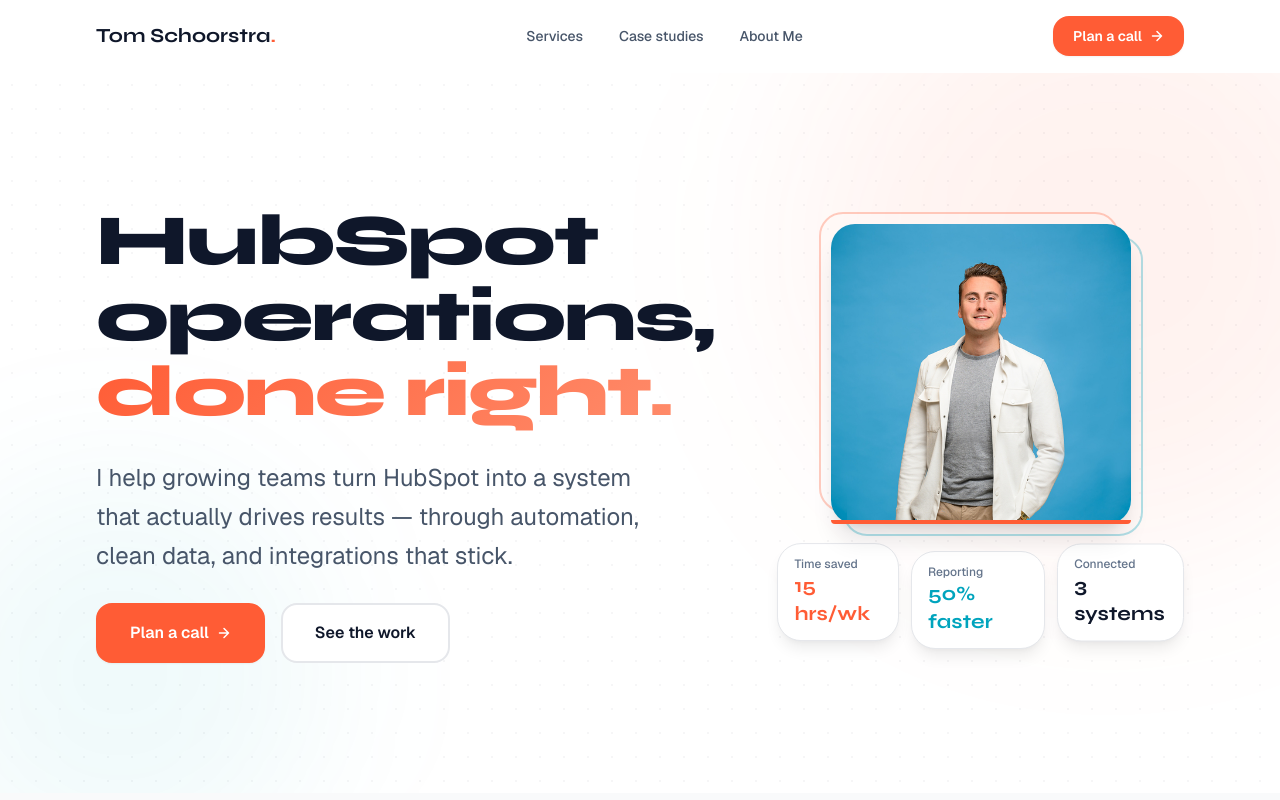
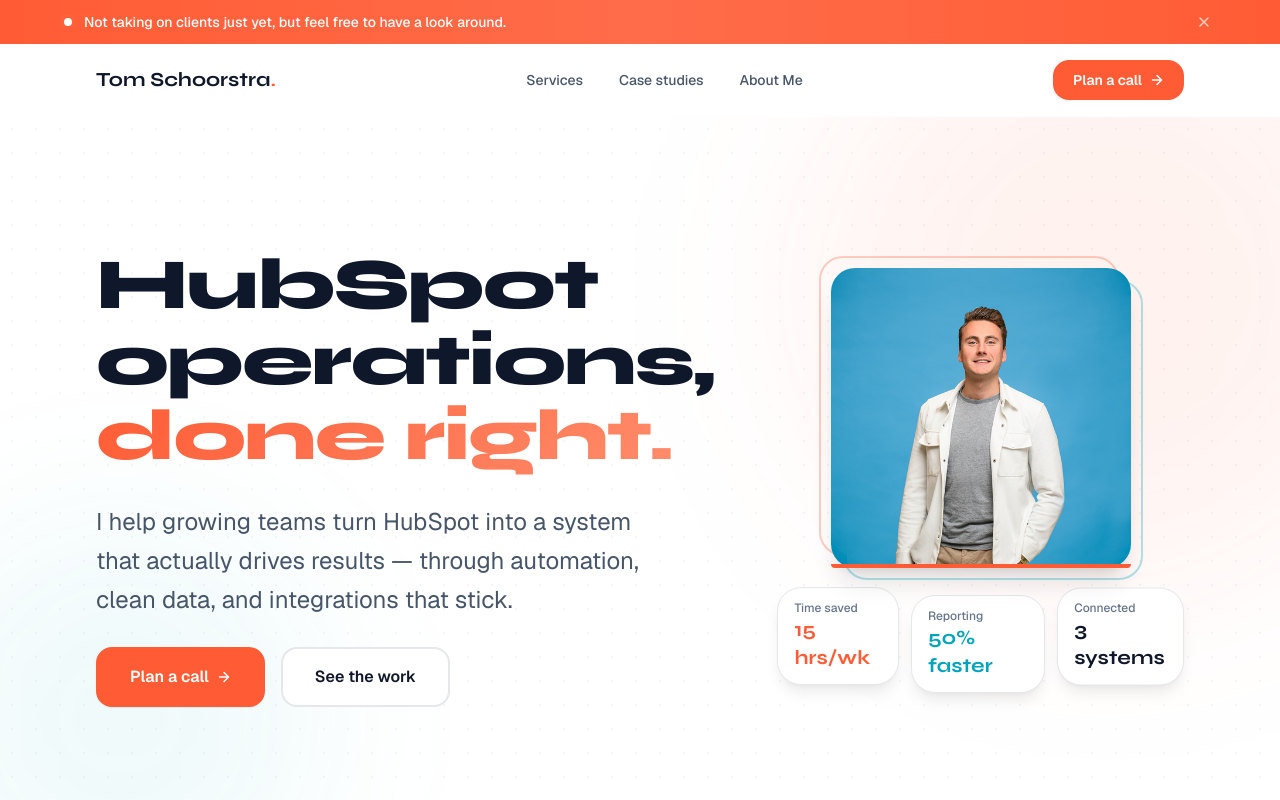
Before and after one commit to TomSchoorstra/hubspot-contractor-site, a Next.js app: page / in a window 1280 px wide. Shown: the top 800 px of the page. Built offline with nearby package versions, Linux system fonts and the light colour scheme.

Commit message:
Add dismissable announcement banner
Orange banner at top of every page with pulsing dot and
close button. Dismiss state persisted in localStorage.

Co-Authored-By: Claude Sonnet 4.6 <noreply@anthropic.com>

```diff
--- a/src/app/layout.tsx
+++ b/src/app/layout.tsx
@@ -2,6 +2,7 @@ import type { Metadata } from "next";
 import { Geist, Geist_Mono, Syne } from "next/font/google";
 import "./globals.css";
 import Header from "@/components/layout/Header";
+import AnnouncementBanner from "@/components/layout/AnnouncementBanner";
 import Footer from "@/components/layout/Footer";
 
 const geistSans = Geist({
@@ -90,6 +91,7 @@ export default function RootLayout({
           type="application/ld+json"
           dangerouslySetInnerHTML={{ __html: JSON.stringify(personSchema) }}
         />
+        <AnnouncementBanner />
         <Header />
         {children}
         <Footer />
--- /dev/null
+++ b/src/components/layout/AnnouncementBanner.tsx
@@ -0,0 +1,60 @@
+"use client";
+
+import { useState, useEffect } from "react";
+import { motion, AnimatePresence } from "framer-motion";
+
+export default function AnnouncementBanner() {
+  const [visible, setVisible] = useState(false);
+
+  useEffect(() => {
+    const dismissed = localStorage.getItem("banner-dismissed");
+    if (!dismissed) setVisible(true);
+  }, []);
+
+  const dismiss = () => {
+    localStorage.setItem("banner-dismissed", "1");
+    setVisible(false);
+  };
+
+  return (
+    <AnimatePresence>
+      {visible && (
+        <motion.div
+          initial={{ height: 0, opacity: 0 }}
+          animate={{ height: "auto", opacity: 1 }}
+          exit={{ height: 0, opacity: 0 }}
+          transition={{ duration: 0.4, ease: "easeOut" }}
+          className="overflow-hidden"
+        >
+          <div className="relative bg-accent px-4 py-2.5">
+            {/* Subtle shimmer line */}
+            <div className="absolute inset-0 bg-gradient-to-r from-transparent via-white/10 to-transparent pointer-events-none" />
+
+            <div className="relative mx-auto flex max-w-6xl items-center justify-between gap-4">
+              <div className="flex items-center gap-3">
+                {/* Pulsing dot */}
+                <span className="relative flex h-2 w-2 flex-shrink-0">
+                  <span className="absolute inline-flex h-full w-full animate-ping rounded-full bg-white opacity-60" />
+                  <span className="relative inline-flex h-2 w-2 rounded-full bg-white" />
+                </span>
+                <p className="text-sm font-medium text-white">
+                  Not taking on clients just yet, but feel free to have a look around.
+                </p>
+              </div>
+
+              <button
+                onClick={dismiss}
+                aria-label="Dismiss banner"
+                className="flex-shrink-0 rounded-lg p-1 text-white/70 transition-colors hover:bg-white/15 hover:text-white"
+              >
+                <svg aria-hidden="true" className="h-4 w-4" fill="none" viewBox="0 0 16 16">
+                  <path d="M4 4l8 8M12 4l-8 8" stroke="currentColor" strokeWidth="1.5" strokeLinecap="round"/>
+                </svg>
+              </button>
+            </div>
+          </div>
+        </motion.div>
+      )}
+    </AnimatePresence>
+  );
+}
```
